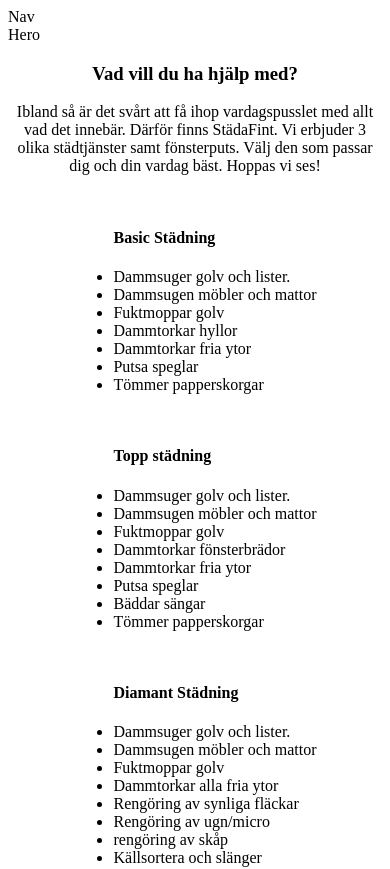
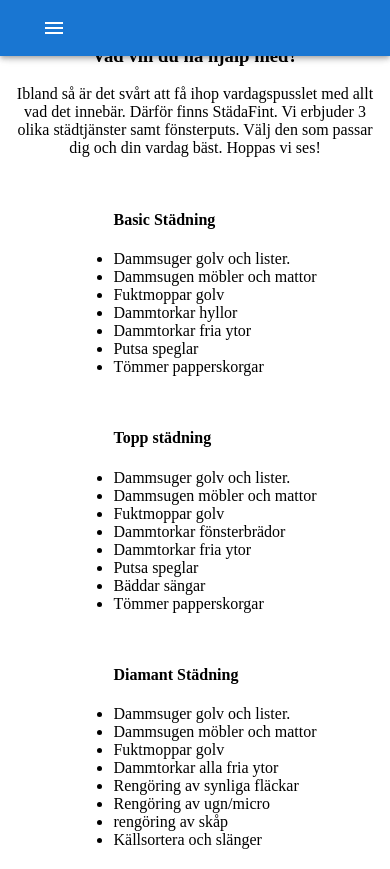
Before and after one commit to carolinmimmie/CleanTidy-app, a React (Create React App) app: page / in a window 390 px wide. Shown: the top 869 px of the page. Built offline with nearby package versions, Linux system fonts and the light colour scheme; grey boxes are pictures that could not be loaded.

Commit message:
exprimenterat med footer och nav

```diff
--- a/package.json
+++ b/package.json
@@ -5,6 +5,7 @@
   "dependencies": {
     "@emotion/react": "^11.10.5",
     "@emotion/styled": "^11.10.5",
+    "@mui/icons-material": "^5.11.9",
     "@mui/material": "^5.11.9",
     "@testing-library/jest-dom": "^5.16.5",
     "@testing-library/react": "^13.4.0",
--- a/src/App.css
+++ b/src/App.css
@@ -1,3 +1,19 @@
+/* hero */
+.hero {
+  background-image: url(https://s3.eu-west-2.amazonaws.com/byggservice/photos/images/000/009/247/large/Tips_sta%CC%88dning_hemma.jpg?1612261890);
+  /* background-image:  url(../../../assets/bilder/clean-apartment.jpg); */
+  background-size: cover;
+  height: 800px;
+  background-position: center;
+  background-repeat: no-repeat;
+  background-size: cover;
+  position: relative;
+}
+@media (max-width: 1024px) {
+  .hero {
+    height: 80%;
+  }
+}
 /* secion1 */
 .section1-rubrik {
   text-align: center;
@@ -91,3 +107,15 @@
 .section3-text {
   text-align: center;
 }
+Button {
+  width: 100px;
+  background-color: cornsilk;
+}
+
+/* Footer */
+/* .footer {
+  display: flex;
+  flex-direction: column;
+  gap: 1rem;
+  padding: 1rem;
+} */
--- a/src/components/Footer.tsx
+++ b/src/components/Footer.tsx
@@ -1,4 +1,64 @@
+import * as React from "react";
+import Box from "@mui/material/Box";
+import Link from "@mui/material/Link";
+import TwitterIcon from "@mui/icons-material/Twitter";
+import InstagramIcon from "@mui/icons-material/Instagram";
+import FacebookIcon from "@mui/icons-material/Facebook";
+
+const preventDefault = (event: React.SyntheticEvent) => event.preventDefault();
 const Footer = () => {
-  return <div className="footer">Footer</div>;
+  return (
+    <Box
+      sx={{
+        typography: "",
+        "& > :not(style) ": {
+          ml: 2,
+          color: "black",
+          textDecoration:"none"
+        },
+      }}
+      onClick={preventDefault}
+    >
+      <Link href="#">Bergsrådsvägen 10b</Link>
+      <Link href="#">12846 Hägersten</Link>
+      <Link href="#">Stockholm</Link>
+
+      <TwitterIcon />
+      <InstagramIcon />
+      <FacebookIcon />
+
+      <Link href="#">info@stadafint.se</Link>
+      <Link href="#">StädaFint AB</Link>
+      <Link href="#">org-nr: 557123-8618</Link>
+    </Box>
+    // <div className="footer">
+    //   <div className="text-footer">
+    //     <h6>Adress</h6>
+    //     <a href="# ">Bergsrådsvägen 10b</a>
+    //     <a href="# ">12846 Hägersten</a>
+    //     <a href="# ">Stockholm</a>
+    //   </div>
+    //   <div className="bilder-footer">
+    //     <img
+    //       src="https://cdn-icons-png.flaticon.com/128/739/739193.png"
+    //       alt="instagram-icon"
+    //     />
+    //     <img
+    //       src="https://cdn-icons-png.flaticon.com/128/3128/3128212.png"
+    //       alt="twitter-icon"
+    //     />
+    //     <img
+    //       src="https://cdn-icons-png.flaticon.com/128/2168/2168281.png"
+    //       alt="facebook-icon"
+    //     />
+    //   </div>
+    //   <div className="text-footer">
+    //     <h6>Kontakt</h6>
+    //     <a href="# ">info@stadafint.se</a>
+    //     <a href="# ">StädaFint AB</a>
+    //     <a href="# ">org-nr: 557123-8618</a>
+    //   </div>
+    // </div>
+  );
 };
 export default Footer;
--- a/src/components/header/Hero.tsx
+++ b/src/components/header/Hero.tsx
@@ -1,4 +1,10 @@
 const Hero = () => {
-  return <div className="hero">Hero</div>;
+  return (<div className="hero">hero
+  {/* <div className="hero-img">
+    <p>FÅR INTE HERO IMG ATT FUNKA!</p>
+  </div> */}
+
+  </div>
+  )
 };
 export default Hero;
--- a/src/components/header/Nav.tsx
+++ b/src/components/header/Nav.tsx
@@ -1,4 +1,116 @@
-const Nav = () => {
-  return <div className="nav">Nav</div>;
+import * as React from "react";
+import AppBar from "@mui/material/AppBar";
+import Box from "@mui/material/Box";
+import CssBaseline from "@mui/material/CssBaseline";
+import Divider from "@mui/material/Divider";
+import Drawer from "@mui/material/Drawer";
+import IconButton from "@mui/material/IconButton";
+import List from "@mui/material/List";
+import ListItem from "@mui/material/ListItem";
+import ListItemButton from "@mui/material/ListItemButton";
+import ListItemText from "@mui/material/ListItemText";
+import MenuIcon from "@mui/icons-material/Menu";
+import Toolbar from "@mui/material/Toolbar";
+import Typography from "@mui/material/Typography";
+import Button from "@mui/material/Button";
+
+interface Props {
+  /**
+   * Injected by the documentation to work in an iframe.
+   * You won't need it on your project.
+   */
+  window?: () => Window;
+}
+
+const drawerWidth = 240;
+const navItems = ["Tjänster", "Mina sidor", "Logga in"];
+
+const Nav = (props: Props) => {
+  const { window } = props;
+  const [mobileOpen, setMobileOpen] = React.useState(false);
+
+  const handleDrawerToggle = () => {
+    setMobileOpen((prevState) => !prevState);
+  };
+
+  const drawer = (
+    <Box onClick={handleDrawerToggle} sx={{ textAlign: "center" }}>
+      <Typography variant="h6" sx={{ my: 2 }}>
+        StädaFint
+      </Typography>
+      <Divider />
+      <List>
+        {navItems.map((item) => (
+          <ListItem key={item} disablePadding>
+            <ListItemButton sx={{ textAlign: "center" }}>
+              <ListItemText primary={item} />
+            </ListItemButton>
+          </ListItem>
+        ))}
+      </List>
+    </Box>
+  );
+
+  const container =
+    window !== undefined ? () => window().document.body : undefined;
+
+  return (
+    <Box sx={{ display: "flex" }}>
+      {/* <CssBaseline /> */}
+      <AppBar component="nav">
+        <Toolbar>
+          <IconButton
+            color="inherit"
+            aria-label="open drawer"
+            edge="start"
+            onClick={handleDrawerToggle}
+            sx={{ mr: 2, display: { sm: "none" } }}
+          >
+            <MenuIcon />
+          </IconButton>
+          <Typography
+            variant="h6"
+            component="div"
+            sx={{ flexGrow: 1, display: { xs: "none", sm: "block" } }}
+          >
+            StädaFint
+          </Typography>
+          <Box sx={{ display: { xs: "none", sm: "block" } }}>
+            {navItems.map((item) => (
+              <Button key={item} sx={{ color: "#fff" }}>
+                {item}
+              </Button>
+            ))}
+          </Box>
+        </Toolbar>
+      </AppBar>
+      <Box component="nav">
+        <Drawer
+          container={container}
+          variant="temporary"
+          open={mobileOpen}
+          onClose={handleDrawerToggle}
+          ModalProps={{
+            keepMounted: true, // Better open performance on mobile.
+          }}
+          sx={{
+            display: { xs: "block", sm: "none" },
+            "& .MuiDrawer-paper": {
+              boxSizing: "border-box",
+              width: drawerWidth,
+            },
+          }}
+        >
+          {drawer}
+        </Drawer>
+      </Box>
+      {/* <Box component="main" sx={{ p: 3 }}>
+        <Toolbar />
+        <Typography>
+
+        </Typography>
+      </Box> */}
+    </Box>
+  );
 };
 export default Nav;
```
Also changed, not shown: 1 other file (tests, documents, lock files or other folders).
